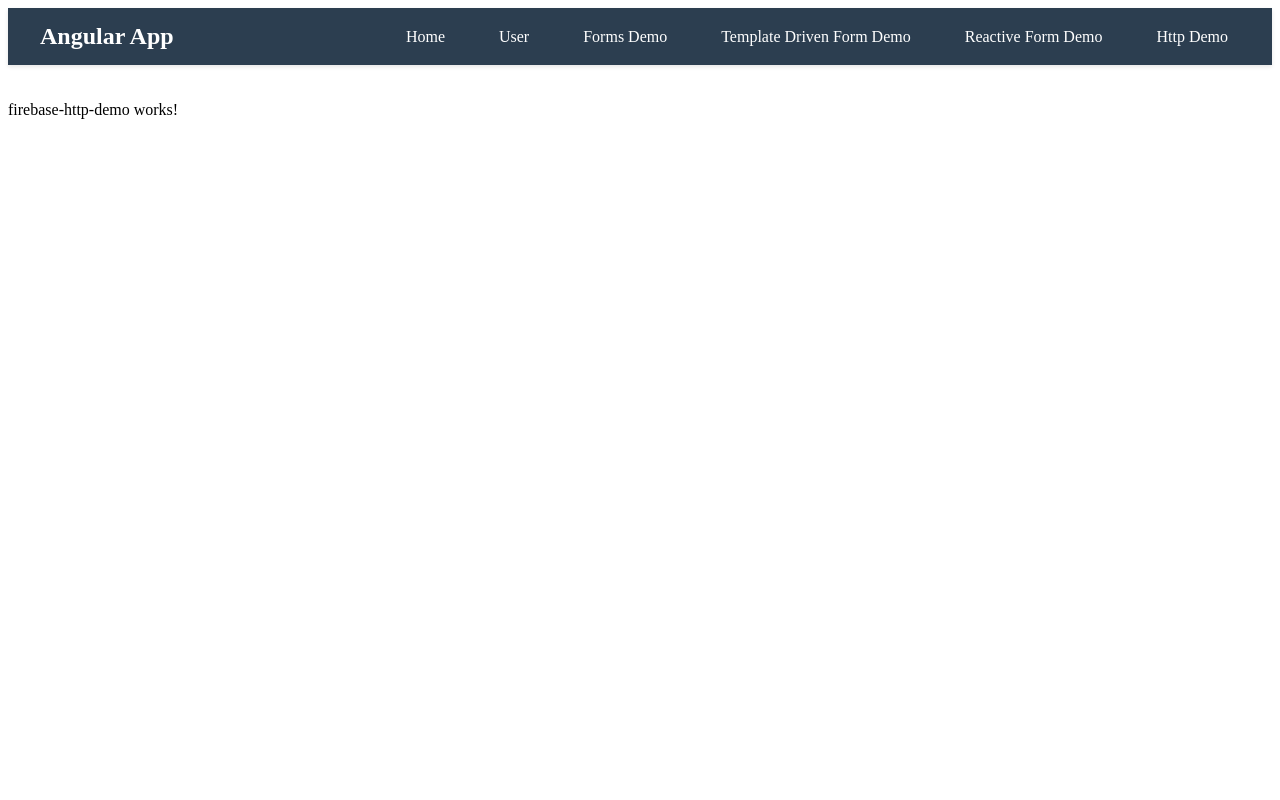
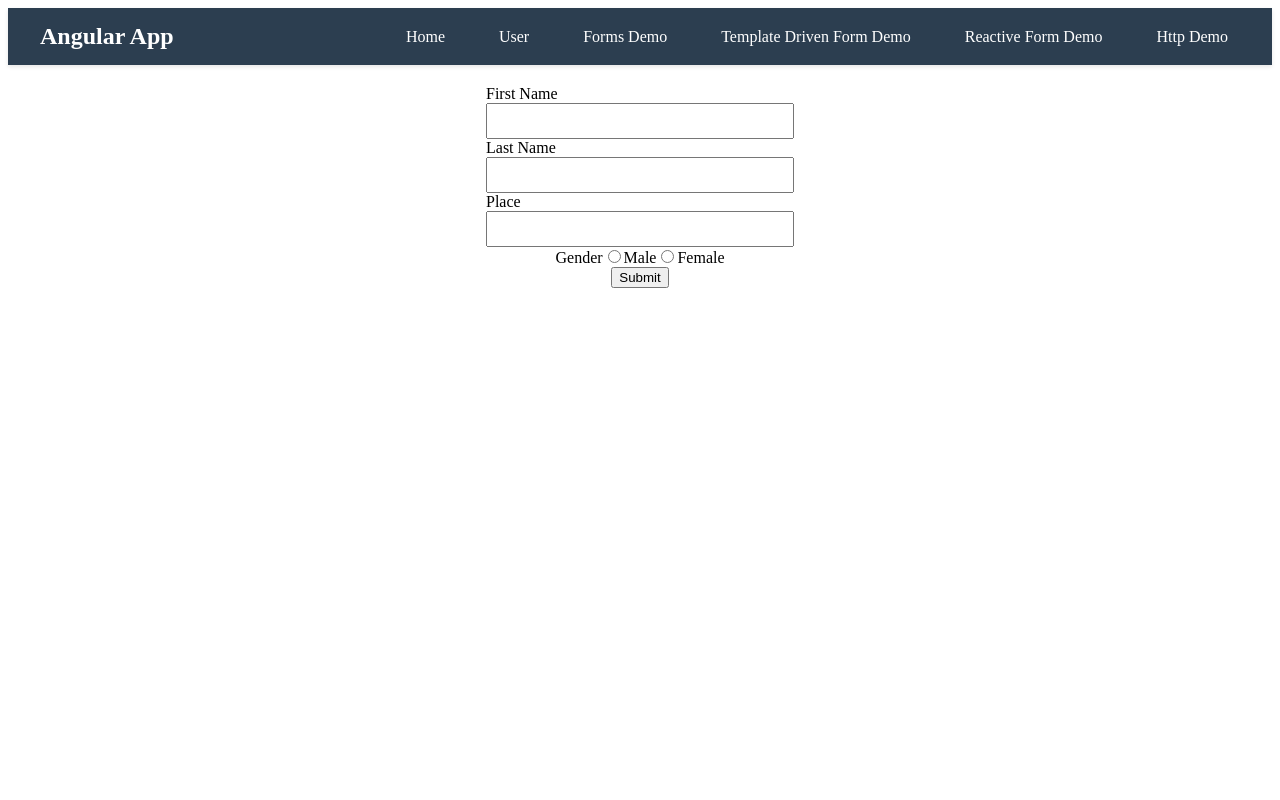
Before and after one commit to ashishsamuel/angular-project-learning5, an Angular app: page /http-demo in a window 1280 px wide. Shown: the top 800 px of the page. Built offline with nearby package versions, Linux system fonts and the light colour scheme.

Commit message:
firebase demo and form changes

```diff
--- a/src/app/firebase-http-demo/firebase-http-demo.component.html
+++ b/src/app/firebase-http-demo/firebase-http-demo.component.html
@@ -1 +1,22 @@
-<p>firebase-http-demo works!</p>
+<form class="container" style="display: flex; flex-direction: column;justify-content: center;align-items: center;" (ngSubmit)="submitUserData(userForm)" #userForm="ngForm">
+    <div style="display: flex;flex-direction: column;">
+        <label for="fname">First Name</label>
+        <input type="text" style="width: 300px; height: 30px;" name="fname" ngModel>
+    </div>
+    <div style="display: flex;flex-direction: column;">
+        <label for="lname">Last Name</label>
+        <input type="text" style="width: 300px; height: 30px;" name="lname" ngModel>
+    </div>
+    <div style="display: flex;flex-direction: column;">
+        <label for="place">Place</label>
+        <input type="text" style="width: 300px; height: 30px;" name="place" ngModel>
+    </div>
+    <div>
+        <label for="gender">Gender</label>
+        <input type="radio" name="gender" value="male" ngModel>
+        <label for="gender">Male</label>
+        <input type="radio" name="gender" value="female" ngModel>
+        <label for="gender">Female</label>
+    </div>
+    <button type="submit">Submit</button>
+</form>
--- a/src/app/firebase-http-demo/firebase-http-demo.component.ts
+++ b/src/app/firebase-http-demo/firebase-http-demo.component.ts
@@ -1,12 +1,21 @@
-import { Component } from '@angular/core';
+import { CommonModule } from '@angular/common';
+import { HttpClient, HttpClientModule } from '@angular/common/http';
+import { Component, inject } from '@angular/core';
+import { FormsModule, NgForm } from '@angular/forms';
 
 @Component({
   selector: 'app-firebase-http-demo',
   standalone: true,
-  imports: [],
+  imports: [FormsModule, CommonModule, HttpClientModule],
   templateUrl: './firebase-http-demo.component.html',
   styleUrl: './firebase-http-demo.component.scss'
 })
 export class FirebaseHttpDemoComponent {
 
+  http:HttpClient = inject(HttpClient)
+
+  submitUserData(userData: NgForm) {
+    console.log("userdata",userData);
+    this.http.post('https://httpclient-project-bd70e-default-rtdb.firebaseio.com',userData)
+  }
 }
```
